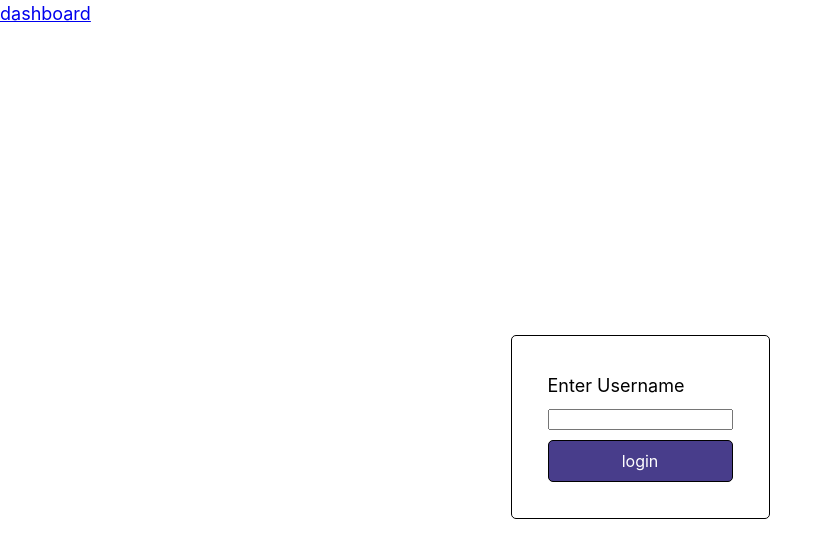
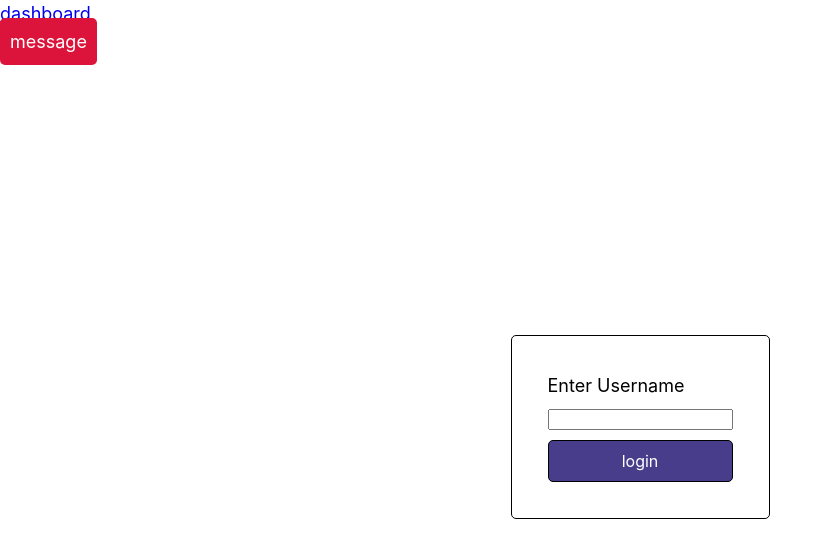
Before and after one commit to ARJITTHAKUR/Issue-tracker, a React (Vite) app in the folder client/issue_tracker/: page / in a window 1280 px wide. Both pictures are taken after a click on the button "login". Shown: the top 558 px of the page, without its empty margins (0-833 px from the left). Built offline with nearby package versions, Linux system fonts and the light colour scheme; no server answers.

Commit message:
added error toast

```diff
--- a/client/issue_tracker/src/App.tsx
+++ b/client/issue_tracker/src/App.tsx
@@ -4,6 +4,9 @@ import LoginPage from './pages/login'
 import DashBoardPage from './pages/dashboard'
 import NotFound from './pages/notFound'
 import "../src/styles/globalstyle.css"
+import Toast from "./components/UI/toast/toast"
+import { ToastContext } from "./context/toastContext"
+import { useState } from "react"
 const router = createBrowserRouter([
   {
     path : '/',
@@ -21,8 +24,17 @@ const router = createBrowserRouter([
     element : <NotFound/>
   }
 ])
+
 function App() {
+const [toggleToast, setToggleToast] = useState(false);
+function showToast (){
+  setToggleToast(true)
+  const timer = setTimeout(()=>{
+    setToggleToast(false)
+    clearTimeout(timer)
+  },3000)
 
+}
   return (
     <>
     {/* <nav>
@@ -39,7 +51,13 @@ function App() {
       <Route path="*" element={<NotFound/>}/>
 
     </Routes> */}
+    <ToastContext.Provider value={{showToast}}>
+
     <RouterProvider router={router}/>
+    {toggleToast &&
+      <Toast/>
+      }
+    </ToastContext.Provider>
     </>
   )
 }
--- /dev/null
+++ b/client/issue_tracker/src/components/UI/toast/style.css
@@ -0,0 +1,9 @@
+.toast {
+    position: absolute;
+    top:0px;
+    left : 0px;
+    background-color: crimson;
+    border-radius: 5px;
+    color: white;
+    padding: 10px;
+}
--- /dev/null
+++ b/client/issue_tracker/src/components/UI/toast/toast.tsx
@@ -0,0 +1,15 @@
+import { createPortal } from "react-dom";
+import "./style.css"
+
+interface props {
+    text : string
+}
+export default function Toast(){
+    return <>
+    {
+        createPortal(<p className="toast">
+            message
+        </p>,document.body)
+    }
+    </>
+}
--- /dev/null
+++ b/client/issue_tracker/src/context/toastContext.ts
@@ -0,0 +1,5 @@
+import { createContext } from "react";
+interface toast {
+    showToast ?: ()=>void
+}
+export const ToastContext = createContext<toast>({});
--- a/client/issue_tracker/src/pages/dashboard/index.tsx
+++ b/client/issue_tracker/src/pages/dashboard/index.tsx
@@ -4,6 +4,9 @@ export default function DashBoardPage(){
     <header>
         <span>logout</span>
     </header>
+    <main>
         Dashboard
+
+    </main>
     </>
 }
--- a/client/issue_tracker/src/pages/login/index.tsx
+++ b/client/issue_tracker/src/pages/login/index.tsx
@@ -1,20 +1,29 @@
 import { NavLink , useNavigate} from "react-router-dom";
 import "./style.css";
 import Button from "../../components/UI/button/button";
-import axios from "axios";
-import { useRef } from "react";
+import axios, { AxiosError } from "axios";
+import { useContext, useRef, useState } from "react";
+import Toast from "../../components/UI/toast/toast";
+import { errorToast } from "../../services/toastService";
+import { ToastContext } from "../../context/toastContext";
 export default function LoginPage() {
   const navigate = useNavigate();
   const inputRef = useRef<HTMLInputElement>(null);
-
+  const toastContext = useContext(ToastContext)
   const loginFunc = async()=>{
     const body : {name ?: string | null} = {}
     body.name = inputRef?.current?.value as string;
-    // inputRef?.current?.value = ""
-    const res = await axios.post("http://127.0.0.1:3000/api/user/login",JSON.stringify(body))
+    try {
+      const res = await axios.post("http://127.0.0.1:3000/api/user/login",JSON.stringify(body))
     console.log(res)
-    if(res.status !== 200) throw('login error occured')
+    if(res.status !== 200){
+      throw('login error occured')}
     navigate('/dashboard')
+    } catch (error : any) {
+      // errorToast(error)
+      toastContext?.showToast?.()
+    }
+
   }
   return (
     <>
--- /dev/null
+++ b/client/issue_tracker/src/services/toastService.ts
@@ -0,0 +1,7 @@
+
+interface ToastInterface {
+    message: string
+}
+export function errorToast({message} : ToastInterface){
+    // something that enables and disables toast
+}
```
